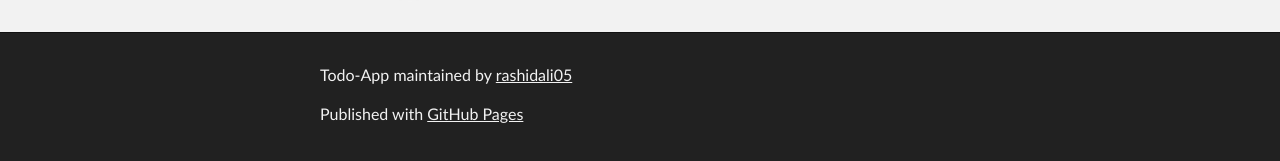
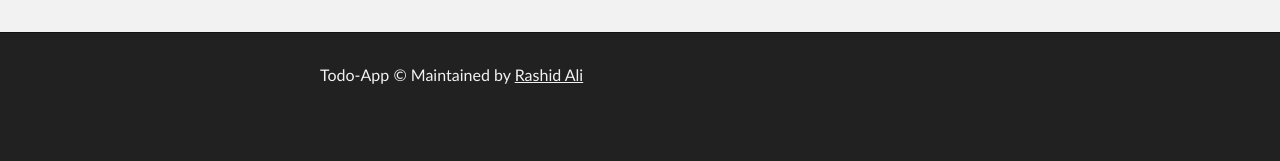
Before and after one commit to rashidali05/Todo-App, a plain HTML site: page index.html in a window 1280 px wide. Shown: the part 826-987 px from the top of the page. After the commit the page ends 948 px from the top, so only its background shows below. Drawn offline with Linux system fonts and the light colour scheme.

Commit message:
UpdateIndex

```diff
--- a/index.html
+++ b/index.html
@@ -73,8 +73,7 @@
     <!-- FOOTER  -->
     <div id="footer_wrap" class="outer">
       <footer class="inner">
-        <p class="copyright">Todo-App maintained by <a href="https://github.com/rashidali05">rashidali05</a></p>
-        <p>Published with <a href="https://pages.github.com">GitHub Pages</a></p>
+        <p class="copyright">Todo-App &copy Maintained by <a href="https://github.com/rashidali05">Rashid Ali</a></p>
       </footer>
     </div>
 
```
